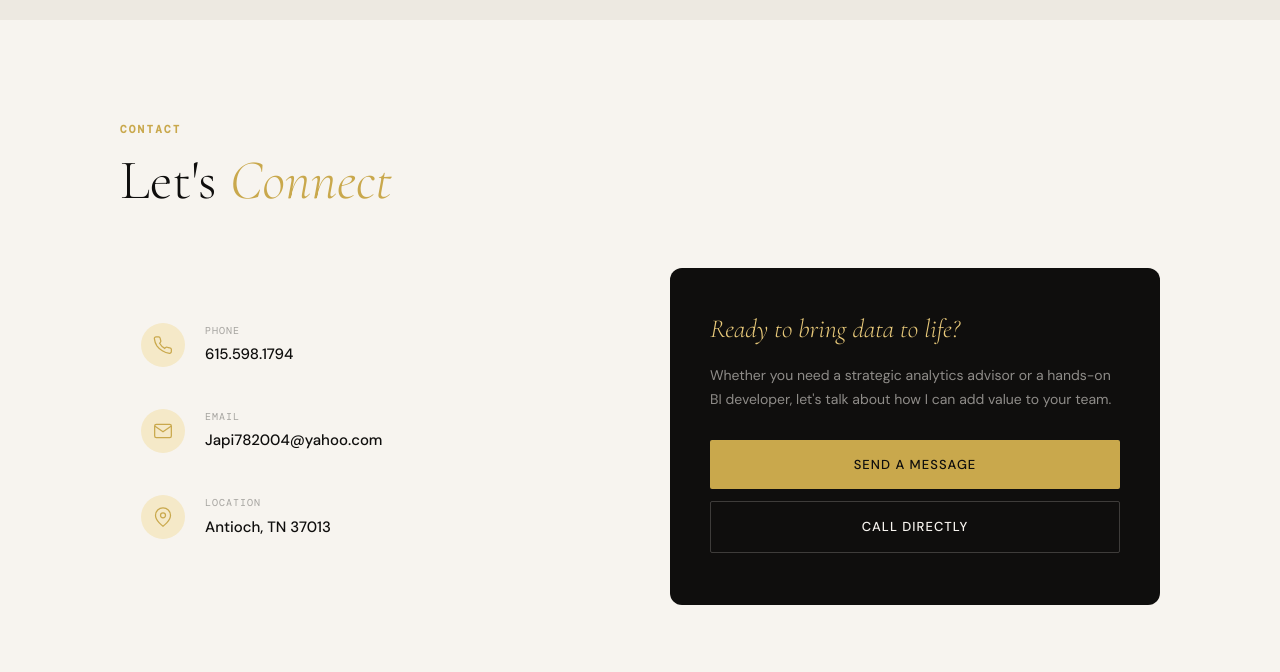
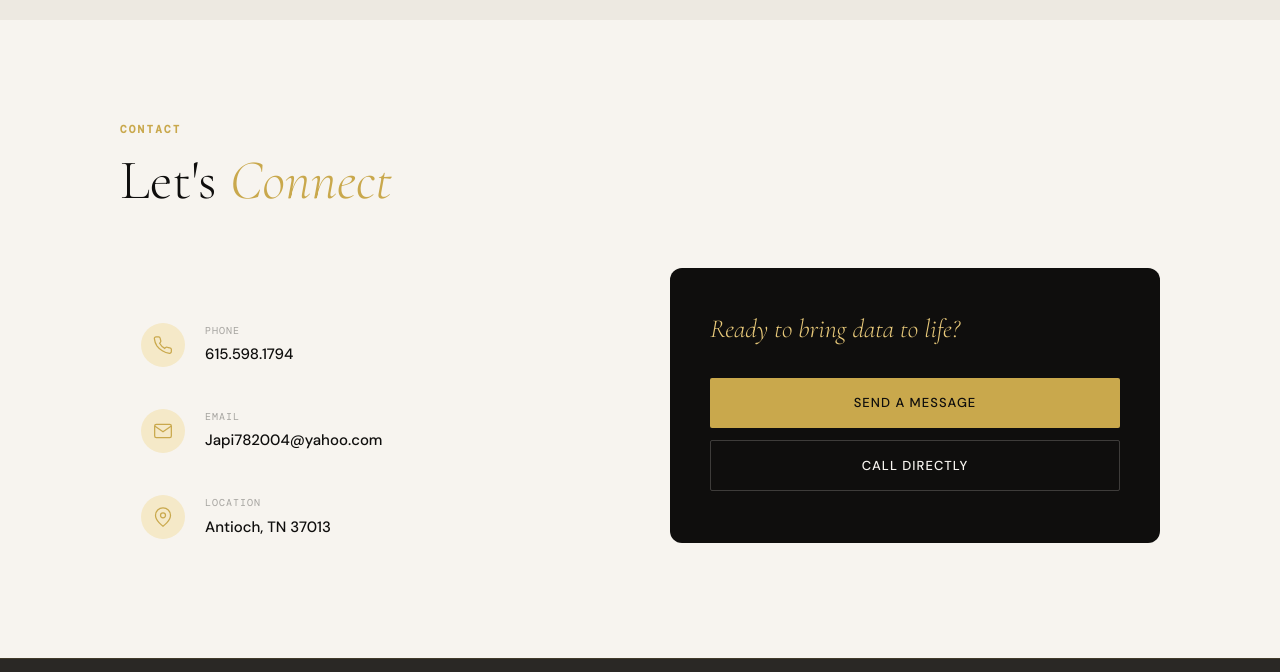
Before and after one commit to Albano-Portfolio/JLA, a plain HTML site: page index.html in a window 1280 px wide. Shown: the part 8432-9104 px from the top of the page. Drawn offline with nearby package versions, Linux system fonts and the light colour scheme.

Commit message:
Clear contact section paragraph content
Removed the content of the paragraph in the contact section.

```diff
--- a/index.html
+++ b/index.html
@@ -602,7 +602,7 @@
         <div class="contact-cta reveal-up">
           <div class="cta-box">
             <h4>Ready to bring data to life?</h4>
-            <p>Whether you need a strategic analytics advisor or a hands-on BI developer, let's talk about how I can add value to your team.</p>
+            <p></p>
             <a href="mailto:Japi782004@yahoo.com" class="btn btn-primary btn-full">Send a Message</a>
             <a href="tel:6155981794" class="btn btn-ghost btn-full">Call Directly</a>
           </div>
```
